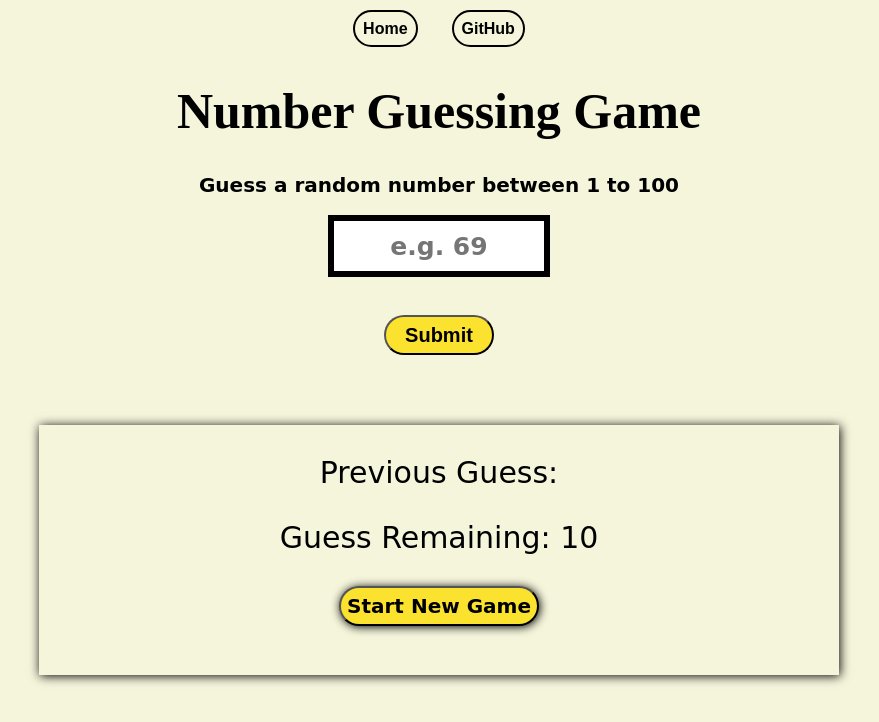
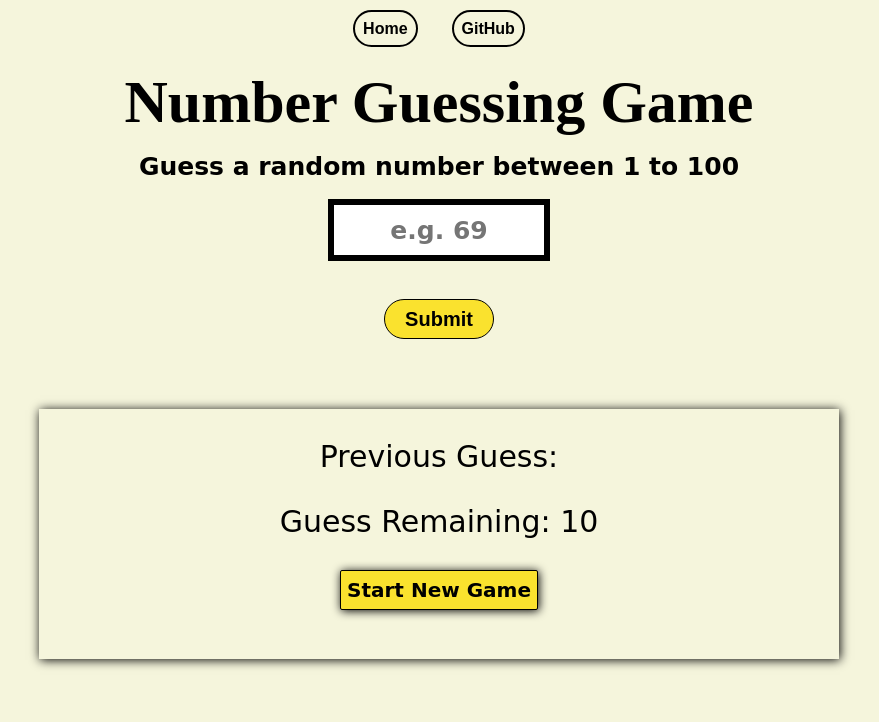
Before and after one commit to saharansameer/JavaScript-Basics, a plain HTML site: page 04_GuessTheNumber/index.html in a window 1280 px wide. Shown: the whole page, without its empty margins (201-1080 px from the left). Drawn offline with Linux system fonts and the light colour scheme.

Commit message:
number guessing

```diff
--- a/04_GuessTheNumber/style.css
+++ b/04_GuessTheNumber/style.css
@@ -33,11 +33,13 @@ nav a:hover {
 }
 
 h1{
-    font-size: 50px;
+    font-size: 60px;
+    margin-top: 20px;
+    margin-bottom: 15px;
 }
 
 label {
-    font-size: 20px;
+    font-size: 25px;
     font-family: 'Salsa', cursive;
     font-weight: bold;
 }
@@ -56,6 +58,7 @@ label {
 #submit-btn {
     height: 40px;
     width: 110px;
+    border: solid black 1px;
     border-radius: 100px;
     background-color: #FAE22E ;
     color: black;
@@ -96,7 +99,8 @@ label {
 #new-game {
     height: 40px;
     background-color: #FAE22E;
-    border-radius: 20px;
+    border: solid black 1px;
+    border-radius: 2px;
     box-shadow: 1px 1px 10px black;
     font-size: 20px;
     font-weight: bold;
```
